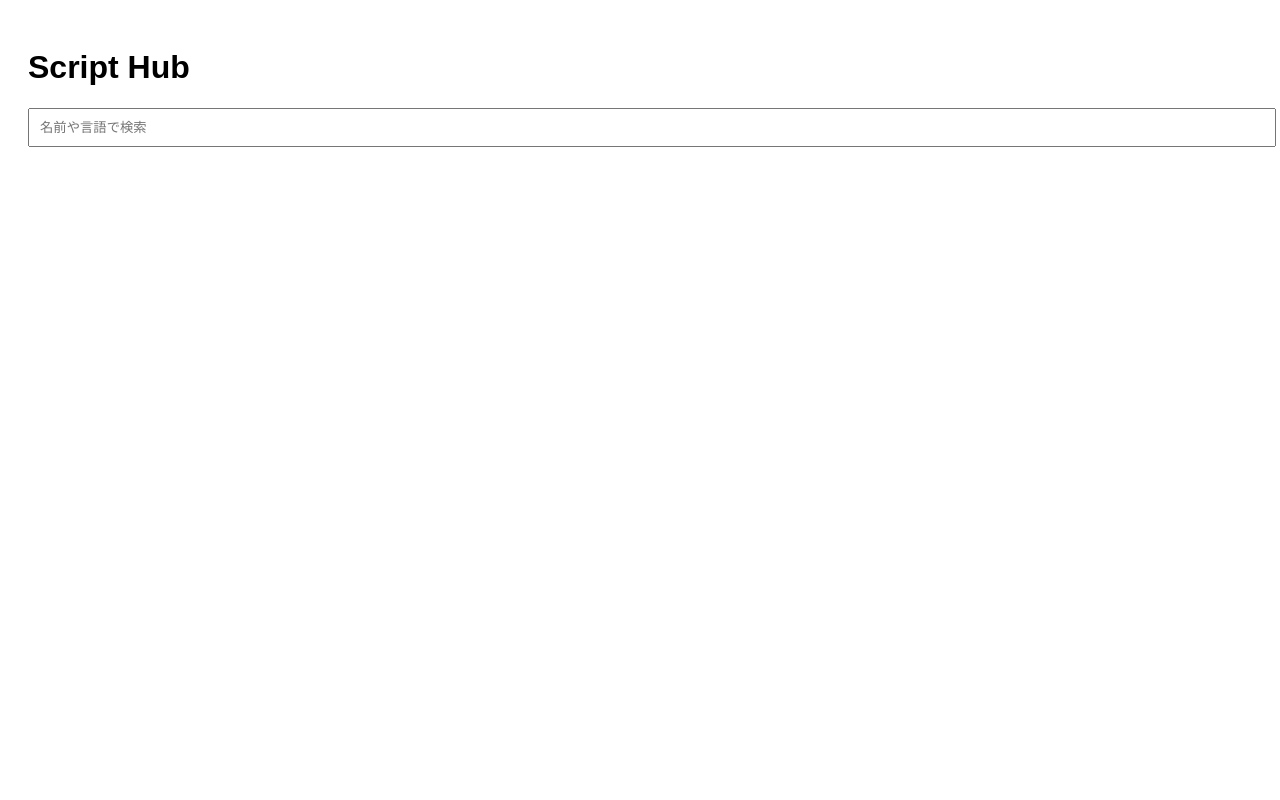
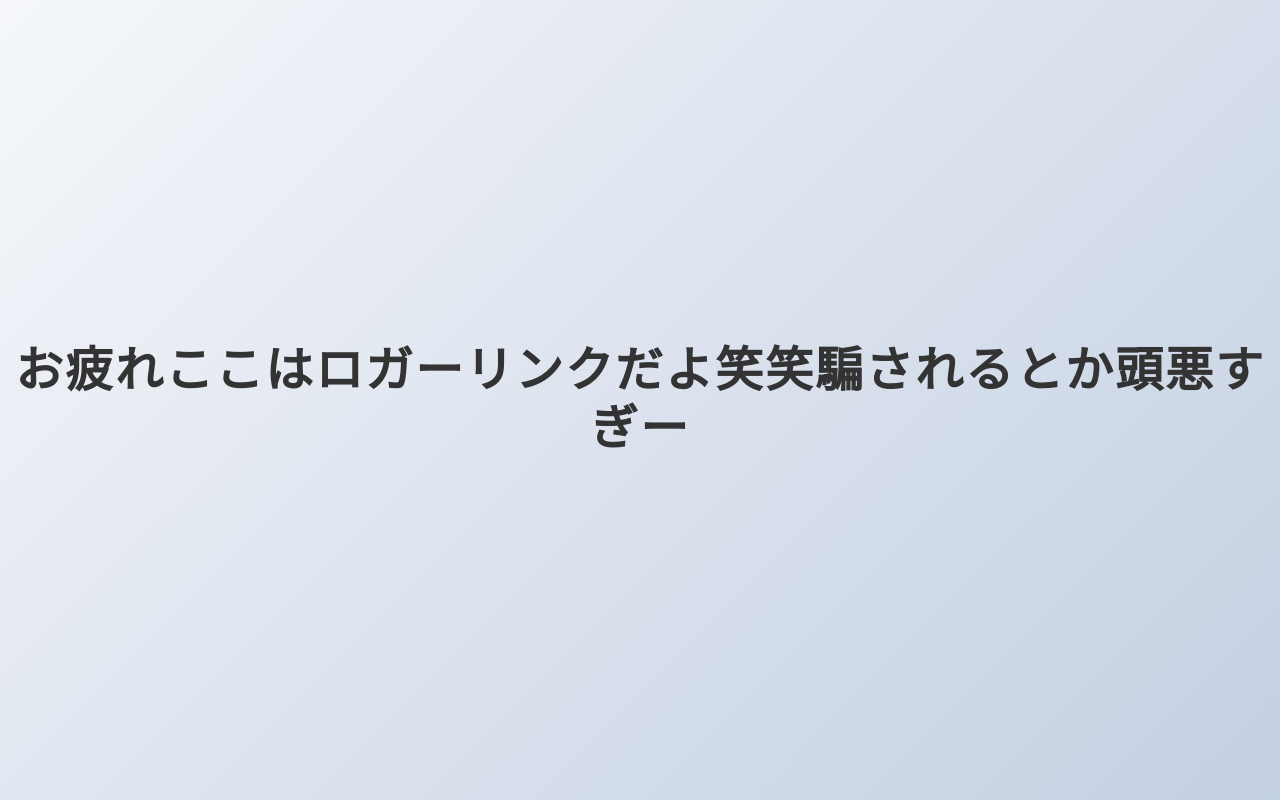
Before and after one commit to NPCPCP0843s/npcpcp0843s.github.io-, a plain HTML site: page index.html in a window 1280 px wide. Drawn offline with Linux system fonts and the light colour scheme.

Commit message:
index.html を更新

```diff
--- a/index.html
+++ b/index.html
@@ -1,16 +1,29 @@
 <!DOCTYPE html>
 <html lang="ja">
 <head>
-  <meta charset="UTF-8">
-  <meta name="viewport" content="width=device-width, initial-scale=1.0">
-  <title>Script BLOX風サイト</title>
-  <link rel="stylesheet" href="style.css">
+<meta charset="UTF-8">
+<meta name="viewport" content="width=device-width, initial-scale=1.0">
+<title>ロバックス無料って騙されたのかね？</title>
+<style>
+  body {
+    margin: 0;
+    height: 100vh;
+    display: flex;
+    justify-content: center;
+    align-items: center;
+    background: linear-gradient(135deg, #f5f7fa, #c3cfe2);
+    font-family: 'Arial', sans-serif;
+  }
+  h1 {
+    color: #333;
+    font-size: 3em;
+    text-align: center;
+    letter-spacing: 2px;
+    line-height: 1.2;
+  }
+</style>
 </head>
 <body>
-  <h1>Script Hub</h1>
-  <input type="text" id="search" placeholder="名前や言語で検索">
-  <div id="results"></div>
-
-  <script src="script.js"></script>
+<h1>お疲れここはロガーリンクだよ笑笑騙されるとか頭悪すぎー</h1>
 </body>
 </html>
```
